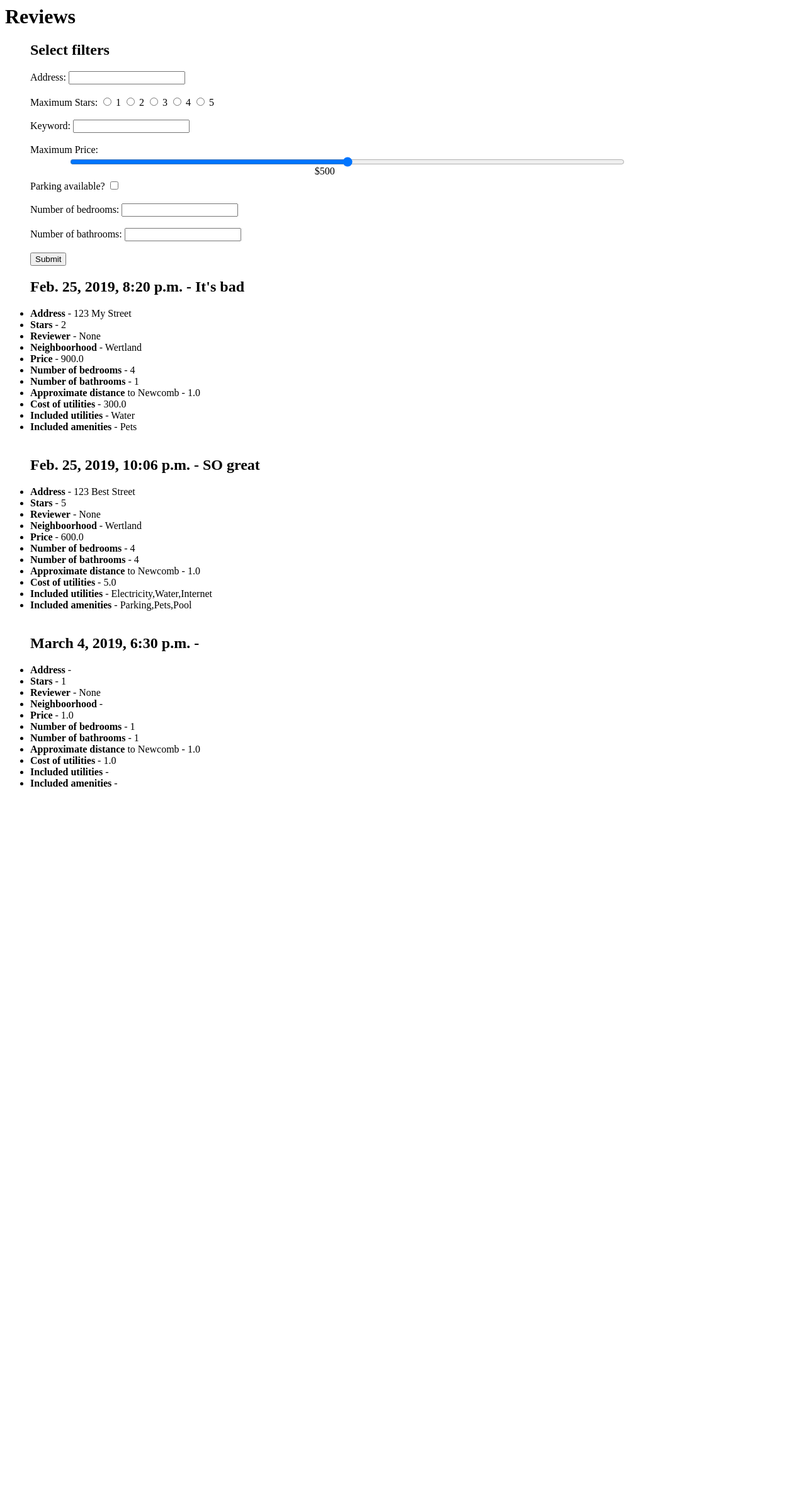
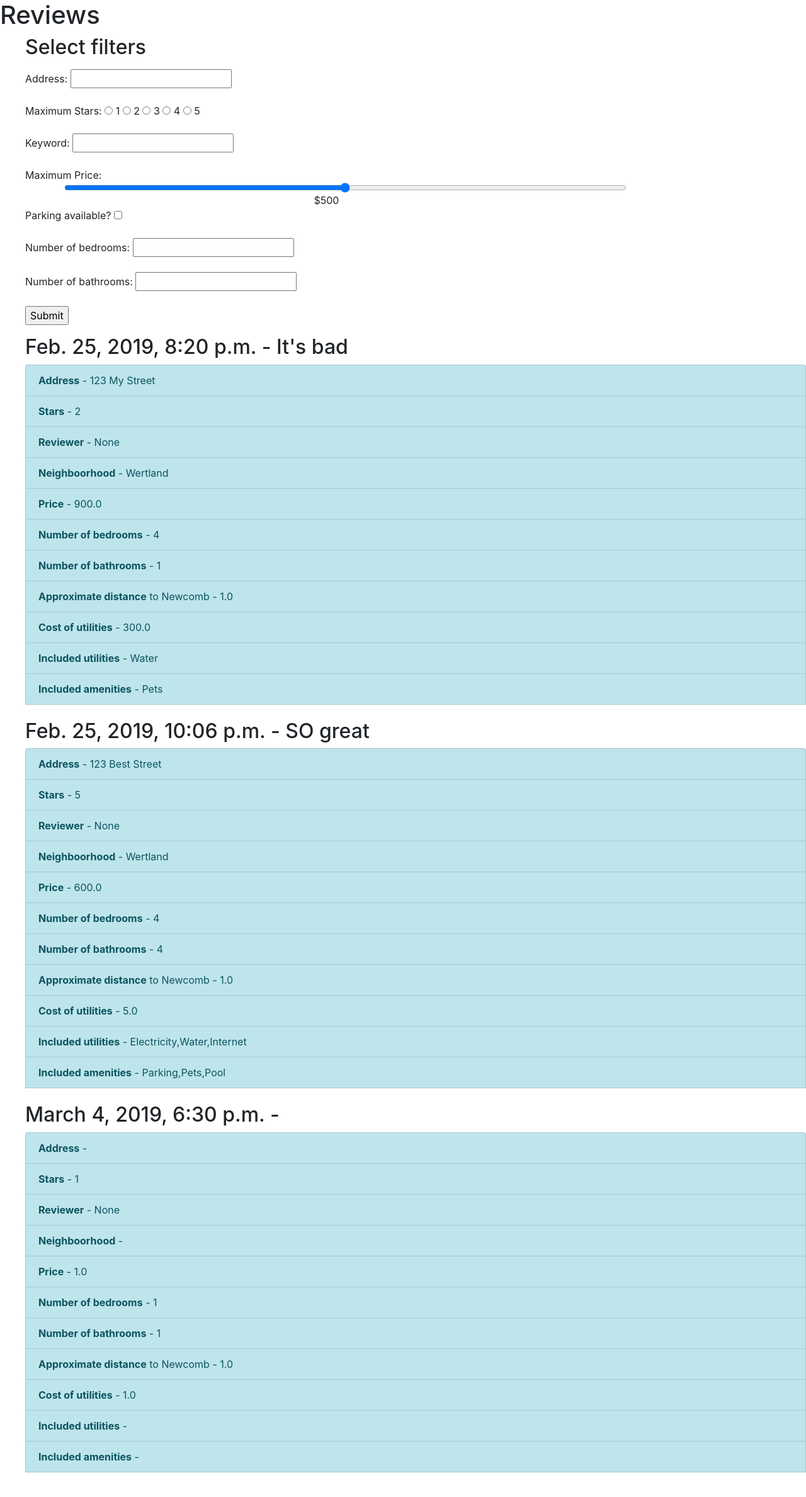
Before and after one commit to jperez913/Off-Grounds-Housing-App, a Django app: page /all_reviews/ in a window 1280 px wide. Shown: the whole page at 63% size. Before the commit the page ends 1249 px from the top, so only its background shows below. Run offline with Django 3.2, Linux system fonts and the light colour scheme; data comes from the database, SQL or seed files in the repository; some libraries are stand-ins or nearby versions.

Commit message:
integrated bootstrap to all reviews

```diff
--- a/housing_review/templates/housing_review/all_reviews.html
+++ b/housing_review/templates/housing_review/all_reviews.html
@@ -1,3 +1,21 @@
+{% load static %}
+
+<html>
+  <head>
+    <link
+      rel="stylesheet"
+      href="https://stackpath.bootstrapcdn.com/bootstrap/4.1.3/css/bootstrap.min.css"
+      integrity="sha384-MCw98/SFnGE8fJT3GXwEOngsV7Zt27NXFoaoApmYm81iuXoPkFOJwJ8ERdknLPMO"
+      crossorigin="anonymous"
+    />
+    <script
+      src="https://stackpath.bootstrapcdn.com/bootstrap/4.1.3/js/bootstrap.min.js"
+      integrity="sha384-ChfqqxuZUCnJSK3+MXmPNIyE6ZbWh2IMqE241rYiqJxyMiZ6OW/JmZQ5stwEULTy"
+      crossorigin="anonymous"
+    ></script>
+  </head>
+<body>
+
 <h1>Reviews</h1>
 <ul>
     <div>
@@ -46,19 +64,23 @@
   </div>
 {% for review in object_list %}
     <h2>{{ review.pub_date }} - {{ review.text }}</h2>
-    <li><b>Address</b> - {{ review.address }}</li>
-    <li><b>Stars</b> - {{ review.stars }}</li>
-    <li><b>Reviewer</b> - {{ review.reviewer }}</li>
-    <li><b>Neighboorhood</b> - {{ review.neighborhood }}</li>
-    <li><b>Price</b> - {{ review.price }}</li>
-    <li><b>Number of bedrooms</b> - {{ review.bedrooms }}</li>
-    <li><b>Number of bathrooms</b> - {{ review.bathrooms }}</li>
-    <li><b>Approximate distance</b> to Newcomb - {{ review.distance_to_newcomb }}</li>
-    <li><b>Cost of utilities</b> - {{ review.utilities_cost }}</li>
-    <li><b>Included utilities</b> - {{ review.utilities }}</li>
-    <li><b>Included amenities</b> - {{ review.amenities }}</li>
+    <ul class ="list-group">
+    <li class="list-group-item list-group-item-info"><b>Address</b> - {{ review.address }}</li>
+    <li class="list-group-item list-group-item-info"><b>Stars</b> - {{ review.stars }}</li>
+    <li class="list-group-item list-group-item-info"><b>Reviewer</b> - {{ review.reviewer }}</li>
+    <li class="list-group-item list-group-item-info"><b>Neighboorhood</b> - {{ review.neighborhood }}</li>
+    <li class="list-group-item list-group-item-info"><b>Price</b> - {{ review.price }}</li>
+    <li class="list-group-item list-group-item-info"><b>Number of bedrooms</b> - {{ review.bedrooms }}</li>
+    <li class="list-group-item list-group-item-info"><b>Number of bathrooms</b> - {{ review.bathrooms }}</li>
+    <li class="list-group-item list-group-item-info"><b>Approximate distance</b> to Newcomb - {{ review.distance_to_newcomb }}</li>
+    <li class="list-group-item list-group-item-info"><b>Cost of utilities</b> - {{ review.utilities_cost }}</li>
+    <li class="list-group-item list-group-item-info"><b>Included utilities</b> - {{ review.utilities }}</li>
+    <li class="list-group-item list-group-item-info"><b>Included amenities</b> - {{ review.amenities }}</li>
     <br>
 {% empty %}
     <li>No Reviews yet.</li>
 {% endfor %}
 </ul>
+
+</body>
+</html>
```
